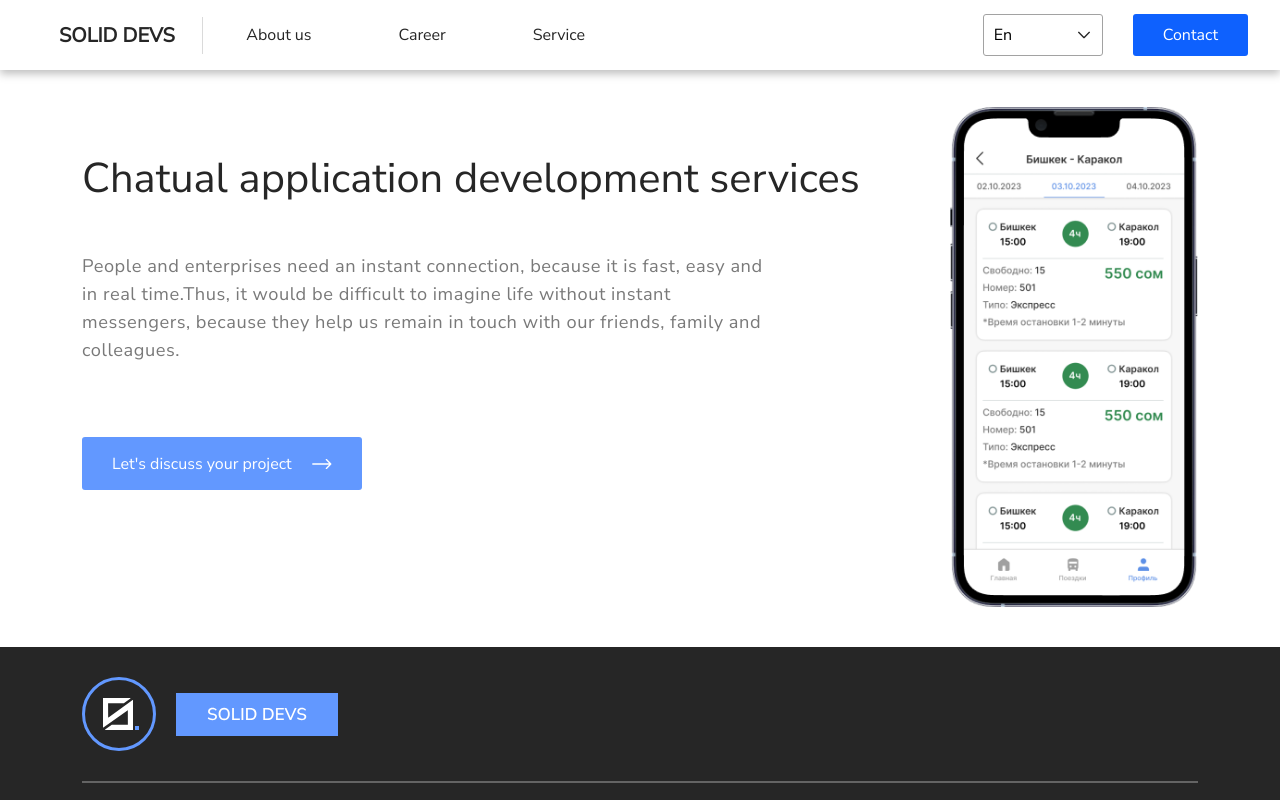
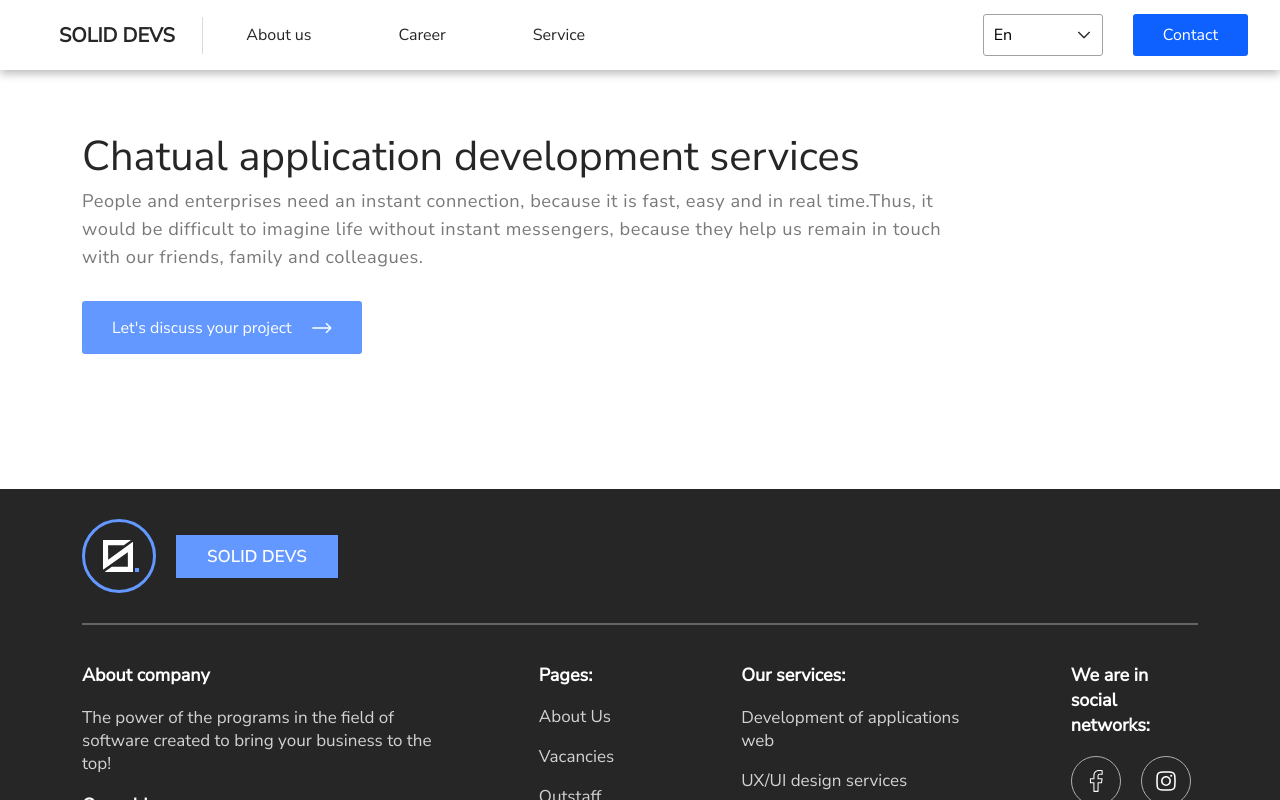
Before and after one commit to SolidDevs/solid-devs, a Next.js app: page /chatDev in a window 1280 px wide. Shown: the top 800 px of the page. Built offline with nearby package versions, Linux system fonts and the light colour scheme.

Commit message:
fixedBugs

```diff
--- a/src/components/webMain/WebMain.jsx
+++ b/src/components/webMain/WebMain.jsx
@@ -4,19 +4,23 @@ import { useTranslation } from "react-i18next";
 import Button from "../Button/Button";
 import Image from "next/image";
 
-const WebMain = ({data}) => {
+const WebMain = ({ data }) => {
   const { t } = useTranslation();
 
   const renderContent = useMemo(
     () => (
       <div className={scss.content__text__wrapper}>
-        <div className={scss.content__title} >
+        <div className={scss.content__title}>
           <p>{t(data.title)}</p>
         </div>
         <div className={scss.content__description}>
           <p>{t(data.description)}</p>
         </div>
-        <Button title={t("button_reuseble.project")} withArrow={true} variant='btn__light_blue' />
+        <Button
+          title={t("button_reuseble.project")}
+          withArrow={true}
+          variant="btn__light_blue"
+        />
       </div>
     ),
     [t]
@@ -26,6 +30,8 @@ const WebMain = ({data}) => {
       <div className="container">
         <div className={scss.main__content}>
           {renderContent}
+          {
+            data.image &&
             <Image
               src={data.image}
               alt="website image"
@@ -33,6 +39,7 @@ const WebMain = ({data}) => {
               width={500}
               height={500}
             />
+          }
         </div>
       </div>
     </div>
--- a/src/constants/reusableMain.js
+++ b/src/constants/reusableMain.js
@@ -2,7 +2,6 @@ import webImage from "/public/images/webMain/webMainImage.png";
 import designImage from "/public/images/reusableMain/design.png";
 import mobileImage from "/public/images/reusableMain/mobile.png";
 import mvpImage from "/public/images/reusableMain/mvp.png";
-import chatImage from "/public/images/reusableMain/chat.png";
 
 export const webMain = {
   title: "webMain.title",
@@ -31,5 +30,4 @@ export const mvpMain = {
 export const chatMain = {
   title: "chatMain.title",
   description: "chatMain.description",
-  image: chatImage,
 };
```
Lines whose indentation alone changed are shown as unchanged.
